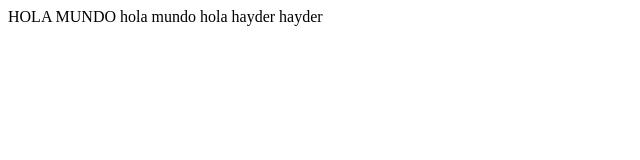
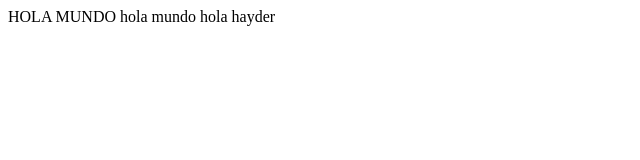
Before and after one commit to hmosquto/Prueba, a plain HTML site: page index.html in a window 1280 px wide. Shown: the full height of the page, 0-640 px from the left. Drawn offline with Linux system fonts and the light colour scheme.

Commit message:
Revert "cambio3"
This reverts commit 6183386a4ebe9ccb13eaca1815f57ded654389a3.

```diff
--- a/index.html
+++ b/index.html
@@ -7,6 +7,5 @@
 	HOLA MUNDO
 	hola mundo
 		hola hayder
-		hayder
 </body>
 </html>
```
